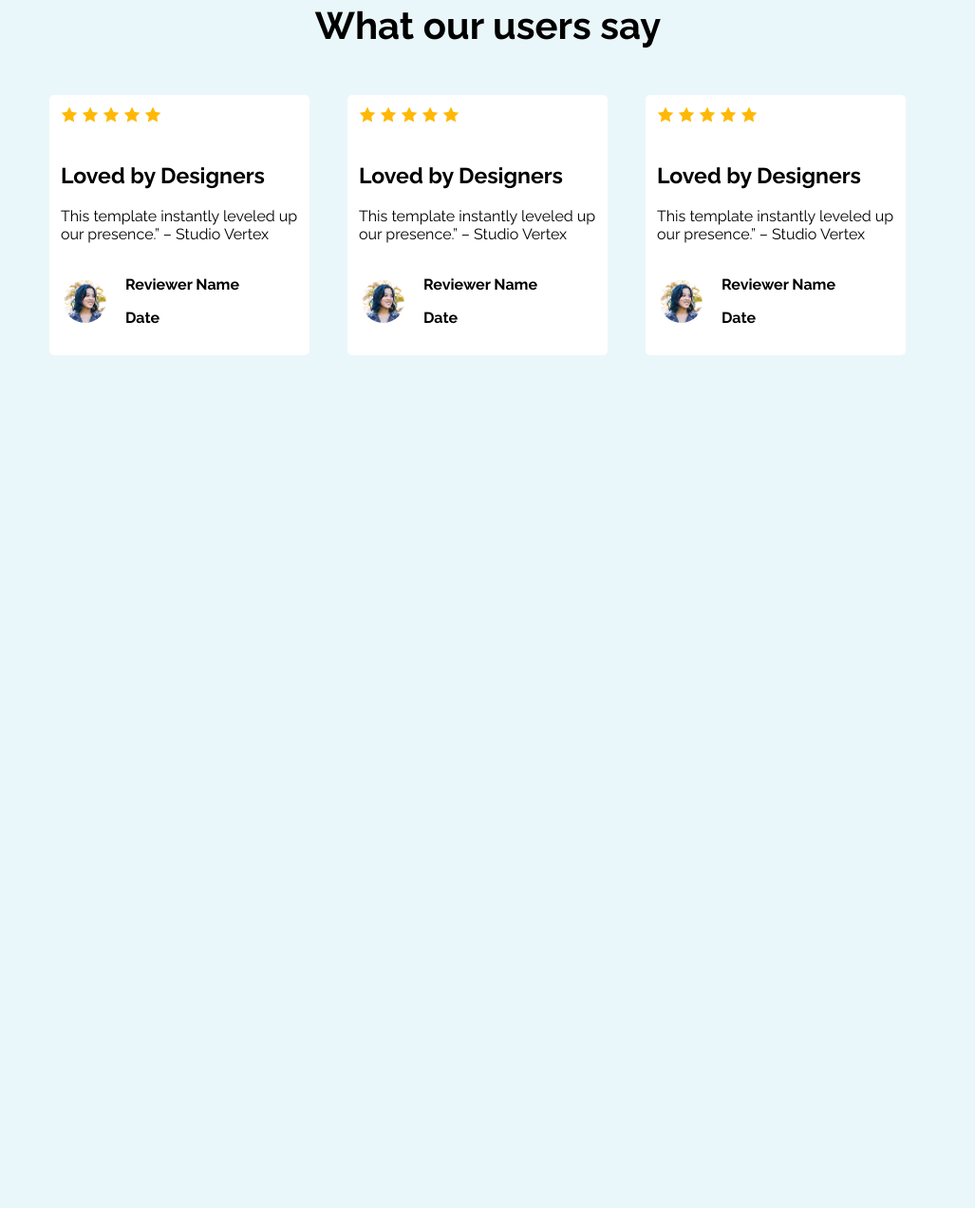
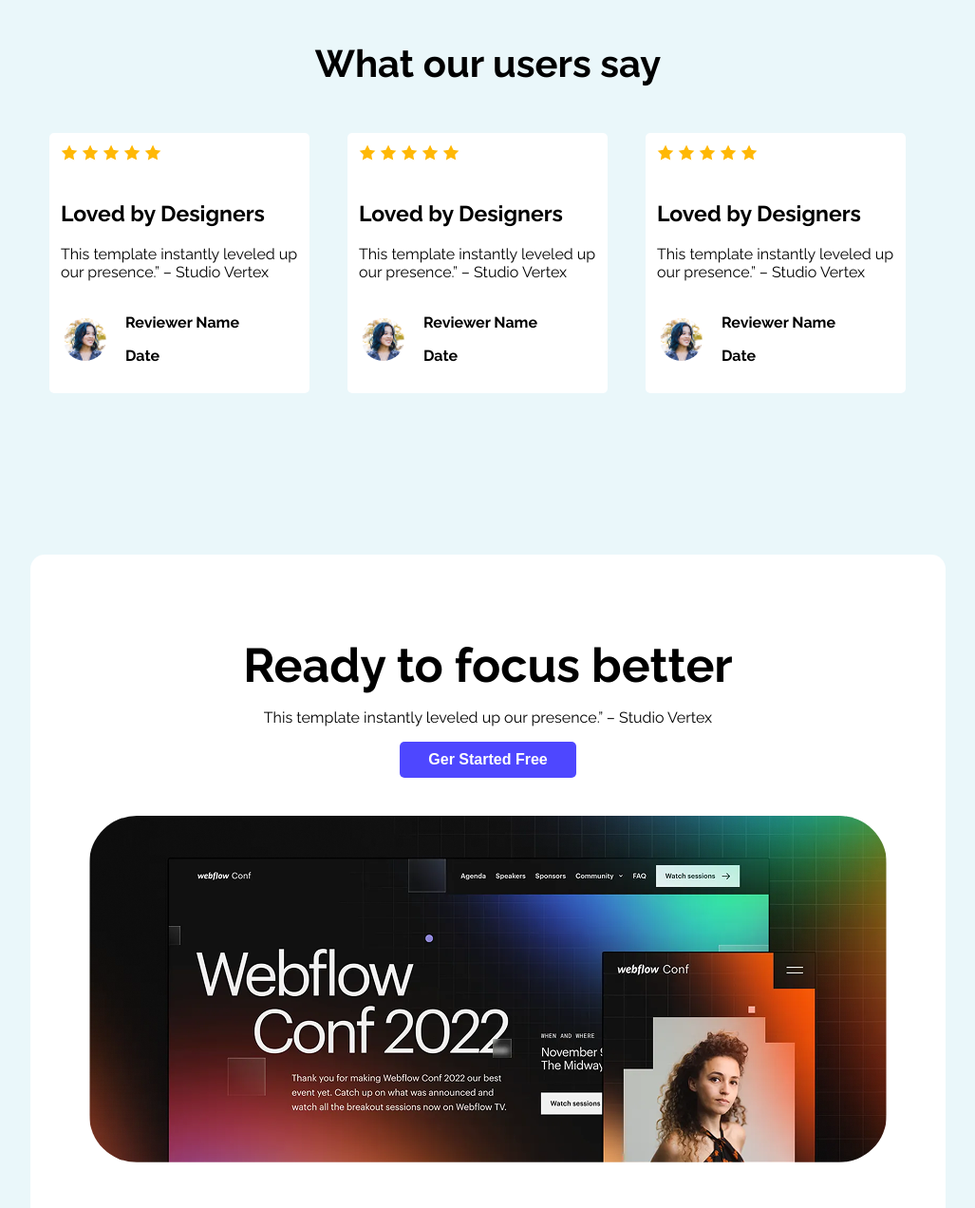
Before and after one commit to kamal-tanim/my-first-assignment-repo, a plain HTML site: page index.html in a window 1280 px wide. Shown: the part 1525-2797 px from the top of the page at 95% size, without its empty margins (126-1153 px from the left). Before the commit the page ends 1949 px from the top, so only its background shows below. Drawn offline with Linux system fonts and the light colour scheme.

Commit message:
fifth code

```diff
--- a/index.html
+++ b/index.html
@@ -112,6 +112,14 @@
                 </div>
             </div>
         </section>
+        <section class="fourth-action">
+            <div class="fourth-action-prompt">
+                <h4>Ready to focus better</h4>
+                <p>This template instantly leveled up our presence.” – Studio Vertex</p>
+                <button class="all-btn">Ger Started Free</button>
+            </div>
+            <img class="action-img" src="images/wc-big.png" alt="">
+        </section>
     </main>
 
     <footer></footer>
--- a/styles.css/assignment.css
+++ b/styles.css/assignment.css
@@ -56,6 +56,7 @@ header div{
 }
 .action-img{
     border-radius: 50px;
+    margin: 40px 0px 0px 0px ;
 }
 .action-prompt h4{
     font-size: 40px;
@@ -131,6 +132,23 @@ header div{
     font-size: 23px;
     font-weight: bold;
     margin-bottom: 20px;
-}.review-text p{
+}
+.review-text p{
     height: 40px;
 }
+
+/* fourth-action */
+
+.fourth-action{
+    text-align: center;
+    margin:150px;
+    background-color: white;
+    padding: 20px 50px 60px ;
+    border-radius: 15px;
+
+}
+.fourth-action-prompt h4{
+    font-weight: bold;
+    font-size: 50px;
+    margin-bottom: 5px;
+}
```
